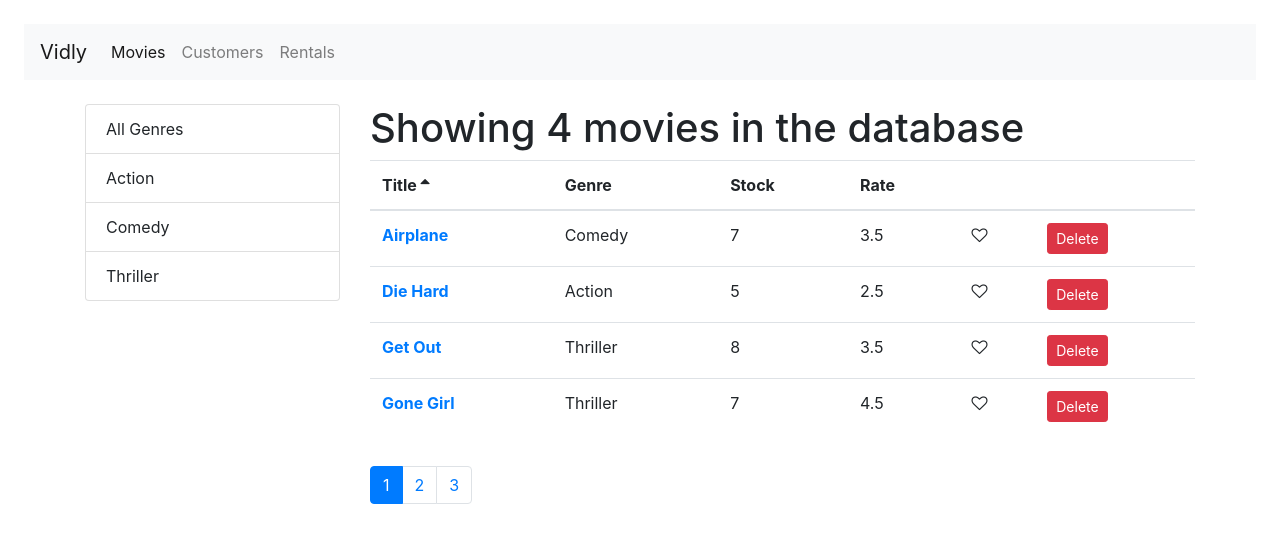
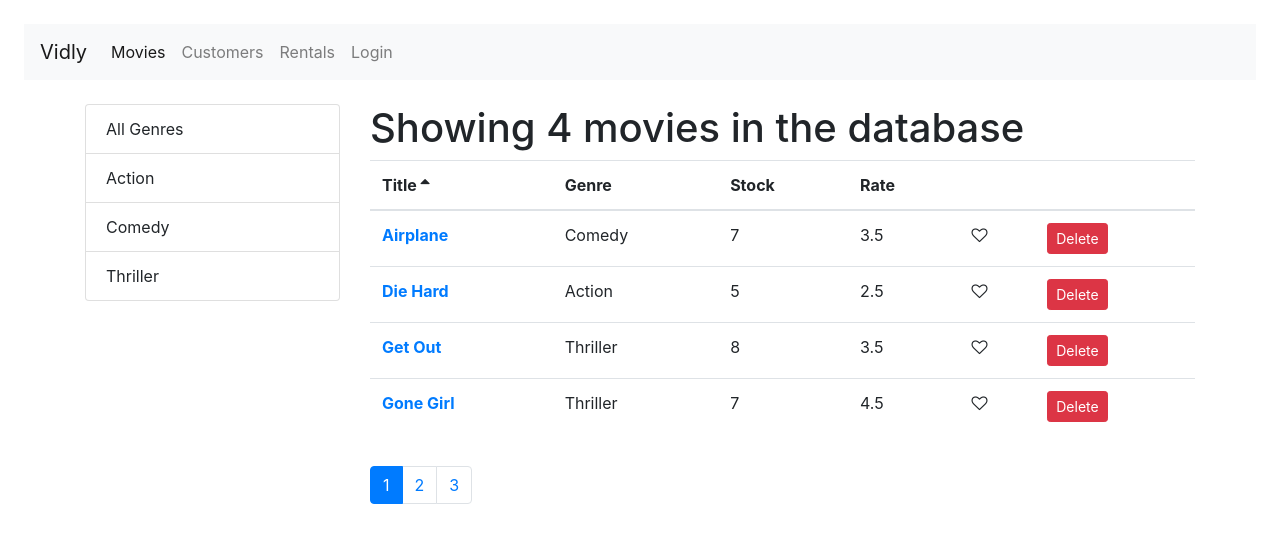
Before and after one commit to rohanbatra24/video-rental, a React (Create React App) app: page /movies in a window 1280 px wide. Shown: the top 542 px of the page. Built offline with nearby package versions, Linux system fonts and the light colour scheme.

Commit message:
add login link to navbar

```diff
--- a/src/components/common/navBar.jsx
+++ b/src/components/common/navBar.jsx
@@ -3,7 +3,7 @@ import { NavLink, Link } from 'react-router-dom';
 
 export default function NavBar() {
 	return (
-		<nav class="navbar navbar-expand-lg navbar-light bg-light m-4">
+		<nav className="navbar navbar-expand-lg navbar-light bg-light m-4">
 			<Link className="navbar-brand" to="/">
 				Vidly
 			</Link>
@@ -29,6 +29,9 @@ export default function NavBar() {
 					<NavLink className="nav-item nav-link" to="/rentals">
 						Rentals
 					</NavLink>
+					<NavLink className="nav-item nav-link" to="/login">
+						Login
+					</NavLink>
 				</div>
 			</div>
 		</nav>
```
